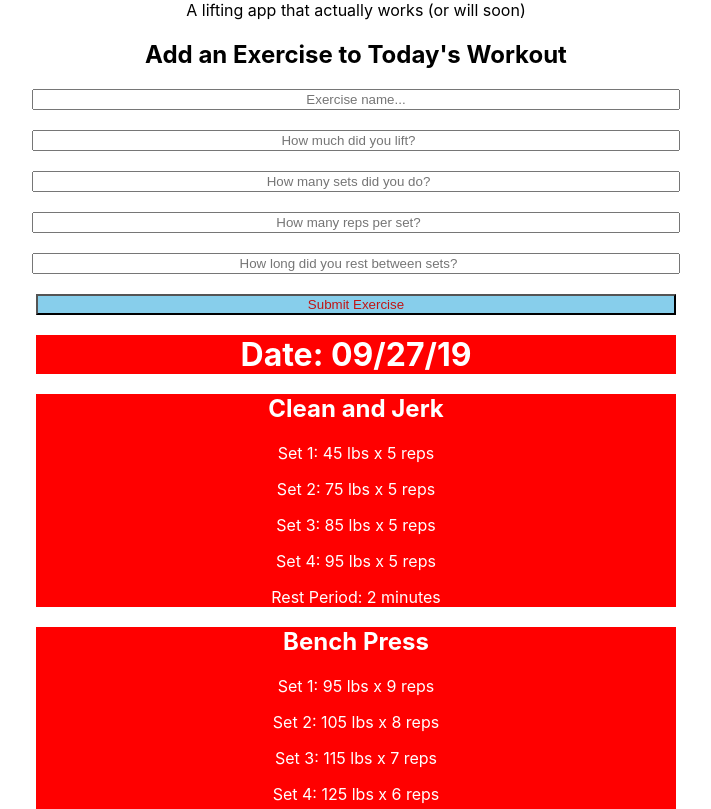
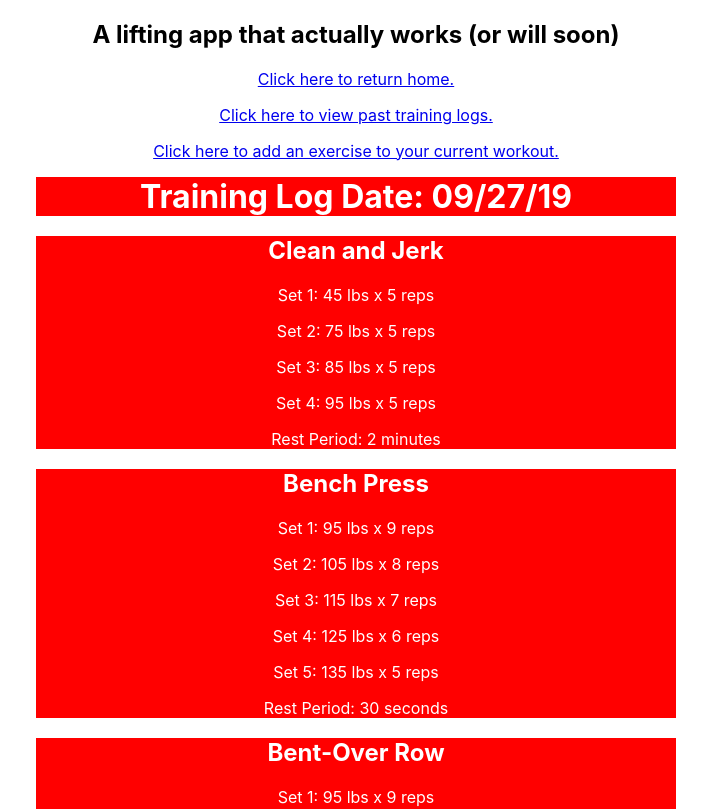
Before and after one commit to WebWallen/good-lifting-app, a React (Create React App) app: page /workouts in a window 1280 px wide. Shown: the top 809 px of the page, without its empty margins (284-995 px from the left). Built offline with nearby package versions, Linux system fonts and the light colour scheme.

Commit message:
Added routes and made sure they render the correct component.

```diff
--- a/package.json
+++ b/package.json
@@ -7,6 +7,7 @@
     "react": "^16.9.0",
     "react-dom": "^16.9.0",
     "react-redux": "^7.1.1",
+    "react-router-dom": "^5.1.0",
     "react-scripts": "3.1.2",
     "redux": "^4.0.4",
     "redux-thunk": "^2.3.0"
--- a/src/App.js
+++ b/src/App.js
@@ -2,6 +2,7 @@ import React, { useState, useEffect } from 'react';
 import './App.css';
 import { connect } from 'react-redux';
 import { getWorkouts } from './actions/index';
+import { Link, Route } from 'react-router-dom';
 import Workouts from './components/Workouts';
 import WorkoutCard from './components/WorkoutCard';
 import AddExercise from './components/AddExercise';
@@ -18,9 +19,13 @@ const App = ({ workouts, getWorkouts }) => {
   return (
 
     <div className="App">
-      A lifting app that actually works (or will soon)
-      <AddExercise />
-      <WorkoutCard />
+      <h2>A lifting app that actually works (or will soon)</h2>
+      <Link to="/"><p>Click here to return home.</p></Link>
+      <Link to="/workouts"><p>Click here to view past training logs.</p></Link>
+      <Link to="/add-exercise"><p>Click here to add an exercise to your current workout.</p></Link>
+
+      <Route path="/workouts" component={WorkoutCard} />
+      <Route path="/add-exercise" component={AddExercise} />
     </div>
 
   );
--- a/src/components/WorkoutCard.js
+++ b/src/components/WorkoutCard.js
@@ -14,7 +14,7 @@ export default function WorkoutCard(props) {
                 Rest Period: {props.workout.rest}
             </p> */}
 
-            <h1>Date: 09/27/19</h1>
+            <h1>Training Log Date: 09/27/19</h1>
 
             <div className="exercise-card">
                 <h2>Clean and Jerk</h2>
--- a/src/index.js
+++ b/src/index.js
@@ -1,5 +1,6 @@
 import React from 'react';
 import ReactDOM from 'react-dom';
+import { BrowserRouter as Router } from 'react-router-dom';
 import './index.css';
 import App from './App';
 import { createStore, applyMiddleware } from 'redux';
@@ -10,7 +11,9 @@ import { reducer } from './reducers/index';
 const store = createStore(reducer, applyMiddleware(thunk));
 
 ReactDOM.render(
-<Provider store={store}>
-    <App />
-</Provider>,
+<Router>
+    <Provider store={store}>
+        <App />
+    </Provider>
+</Router>,
 document.getElementById('root'));
```
Also changed, not shown: 1 other file (tests, documents, lock files or other folders).
